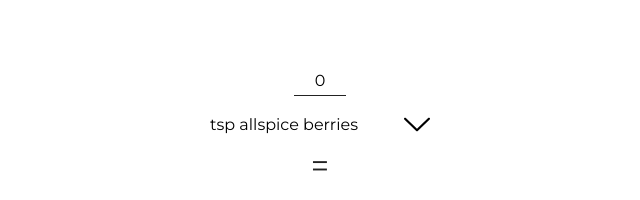
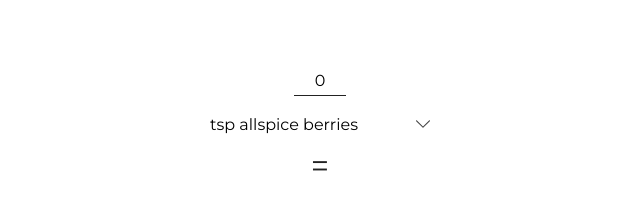
Before and after one commit to catehernandez/spice-converter, a React (Create React App) app: page / in a window 1280 px wide. Shown: the part 234-434 px from the top of the page, without its empty margins (320-960 px from the left). Built offline with nearby package versions, Linux system fonts and the light colour scheme.

Commit message:
UI: Improve select arrow styling
- Mute arrow fill slightly
- Size arrow slightly smaller than font size

```diff
--- a/src/components/StyledSelect.js
+++ b/src/components/StyledSelect.js
@@ -4,6 +4,7 @@ import downArrow from '../assets/down-arrow.svg';
 const StyledSelect = styled.select`
   appearance: none;
   background: url(${downArrow}) no-repeat right transparent;
+  background-size: auto 14px;
   border: none;
   font: inherit;
   width: min-content;
```
Also changed, not shown: src/assets/down-arrow.svg.
